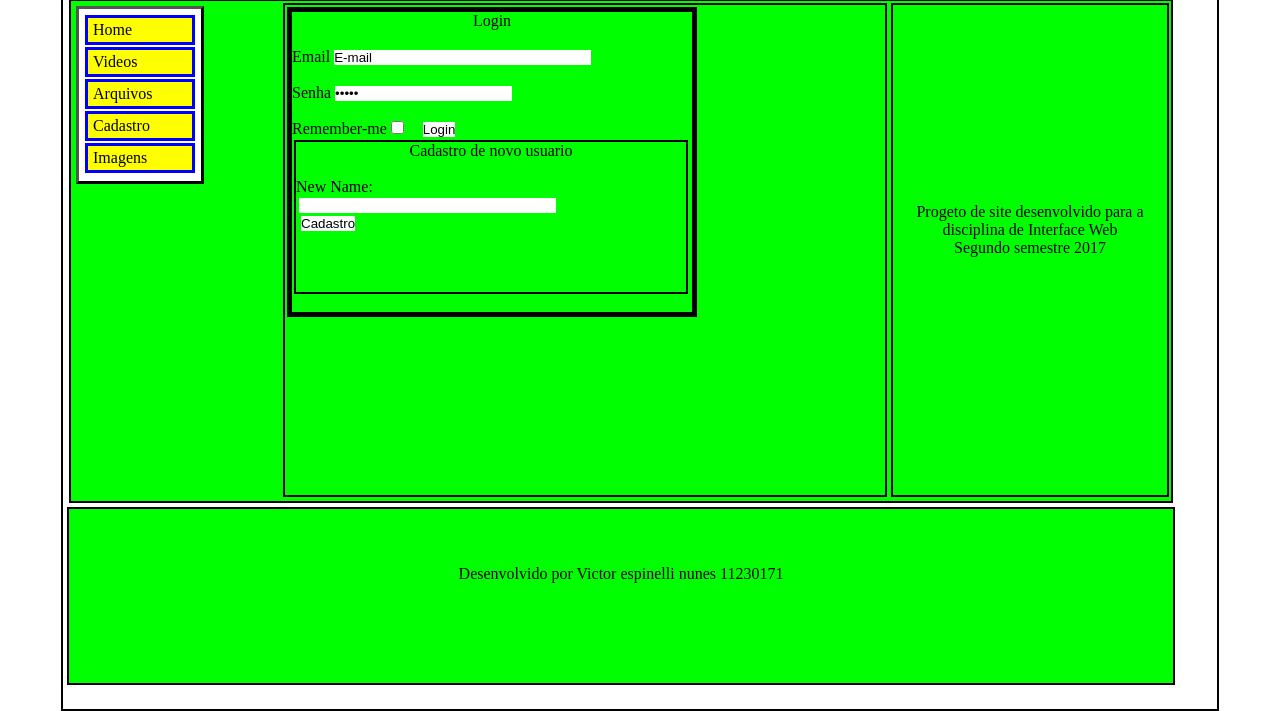
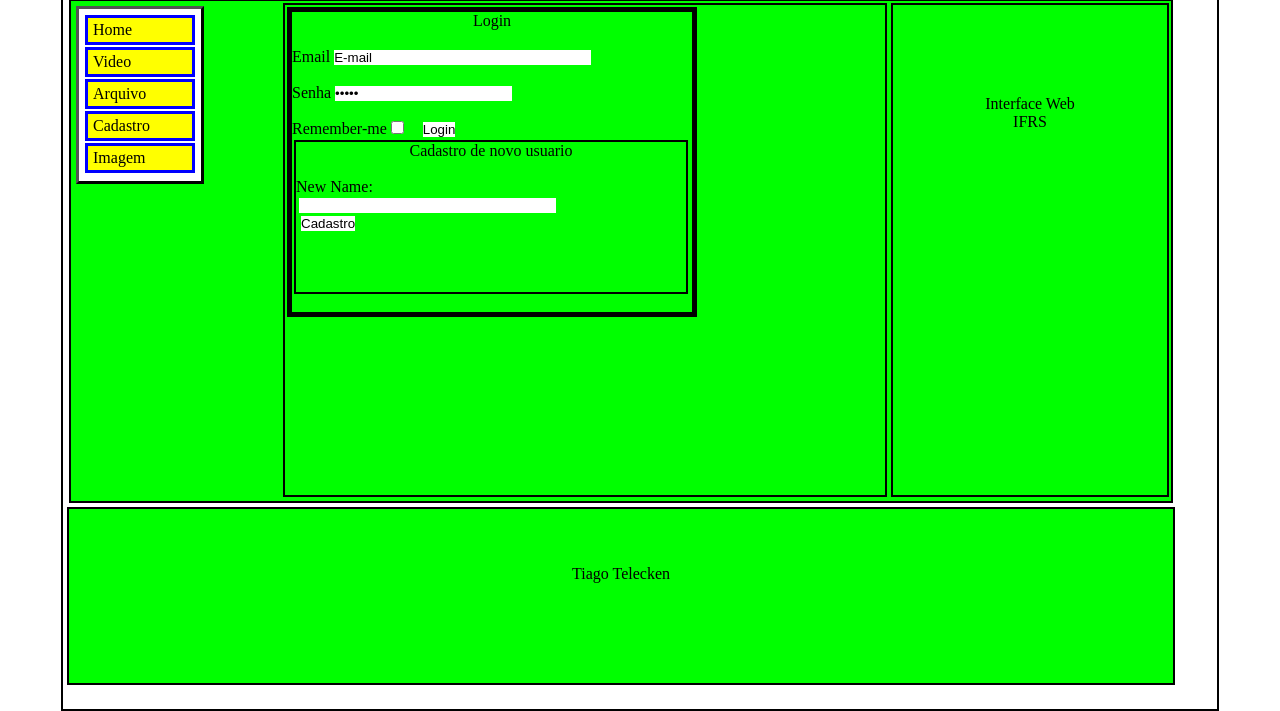
Before and after one commit to telecken/telecken.github.io, a plain HTML site: page index.html in a window 1280 px wide. Shown: the part 99-810 px from the top of the page. Drawn offline with Linux system fonts and the light colour scheme.

Commit message:
Update index.html

```diff
--- a/index.html
+++ b/index.html
@@ -17,13 +17,12 @@
 			<nav>
 			<ul>
 				<li><a href="Main.html">Home</a></li>
-				<li><a href="Videos.html">Videos</a></li>
-				<li><a href="Arquivos.html">Arquivos</a></li>
+				<li><a href="Videos.html">Video</a></li>
+				<li><a href="Arquivos.html">Arquivo</a></li>
 				<li><a href="Cadastro.html">Cadastro</a></li>
-				<li><a href="Imagens.html">Imagens</a>
+				<li><a href="Imagens.html">Imagem</a>
 					<ul>
-						<li><a href="Selfies.html">Selfies</a></li>
-						<li><a href="Amigos.html">Amigos</a></li>
+						<li><a href="Selfie.html">Selfie</a></li>
 						<li><a href="Jogos.html">Jogos</a></li>
 					</ul>
 				</li>
@@ -50,14 +49,14 @@
 
 			</div></section>
 			<aside>
-				<br><br><br><br><br><br><br><br><br><br><br>
-				<center>Progeto de site desenvolvido para a disciplina de Interface Web
+				<br><br><br><br><br>
+				<center>Interface Web
 				<br>
-				Segundo semestre 2017</center>
+				IFRS</center>
 			</aside>
 		</div>
 		<footer><center><br><br><br>
-			Desenvolvido por Victor espinelli nunes  11230171
+			Tiago Telecken
 		</center></footer>
 	</div>
 </body>
```
